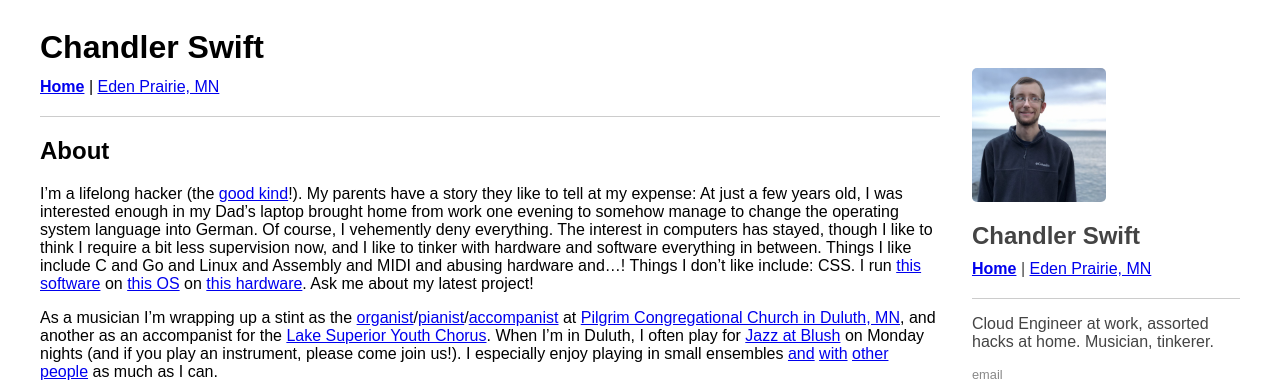
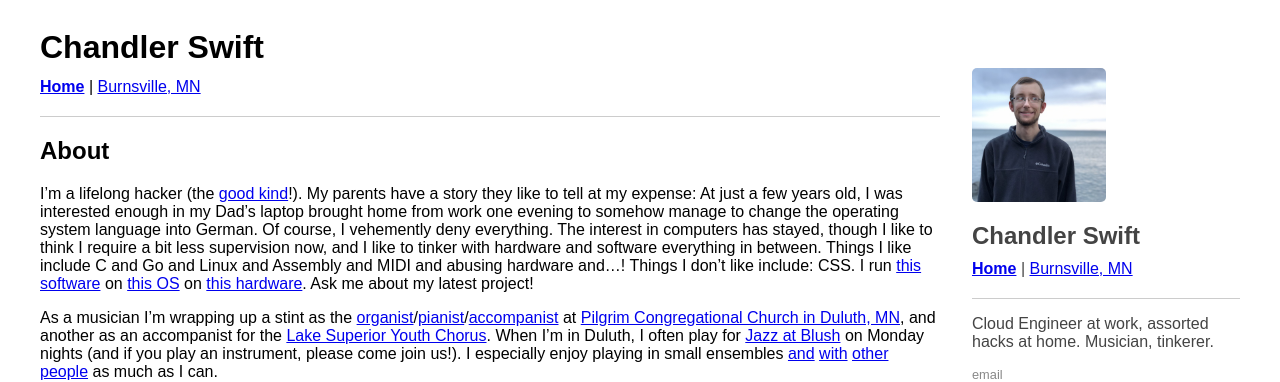
Before and after one commit to ChandlerSwift/www, a Jekyll site: the page built from index.md, in a window 1280 px wide. Shown: the top 382 px of the page. Built offline with Jekyll 4.4.1, drawn with Linux system fonts in a browser that asks for light colours.

Commit message:
Move to Burnsville

```diff
--- a/_layouts/base.html
+++ b/_layouts/base.html
@@ -185,7 +185,7 @@
 				<h1>Chandler Swift</h1>
 				<p id="nav-links">
 					<strong><a href="https://chandlerswift.com/">Home</a></strong> |
-					<a href="https://edenprairie.chandlerswift.com/">Eden Prairie, MN</a>
+					<a href="https://home.chandlerswift.com/">Burnsville, MN</a>
 				</p>
 				<hr class="separator">
 				<p>Cloud Engineer at work, assorted hacks at home. Musician, tinkerer.</p>
--- a/index.md
+++ b/index.md
@@ -7,7 +7,7 @@ regenerate: true
 <h1>Chandler Swift</h1>
 <p id="nav-links">
   <strong><a href="https://chandlerswift.com/">Home</a></strong> |
-  <a href="https://edenprairie.chandlerswift.com/">Eden Prairie, MN</a>
+  <a href="https://home.chandlerswift.com/">Burnsville, MN</a>
 </p>
 <hr class="separator">
 
```
